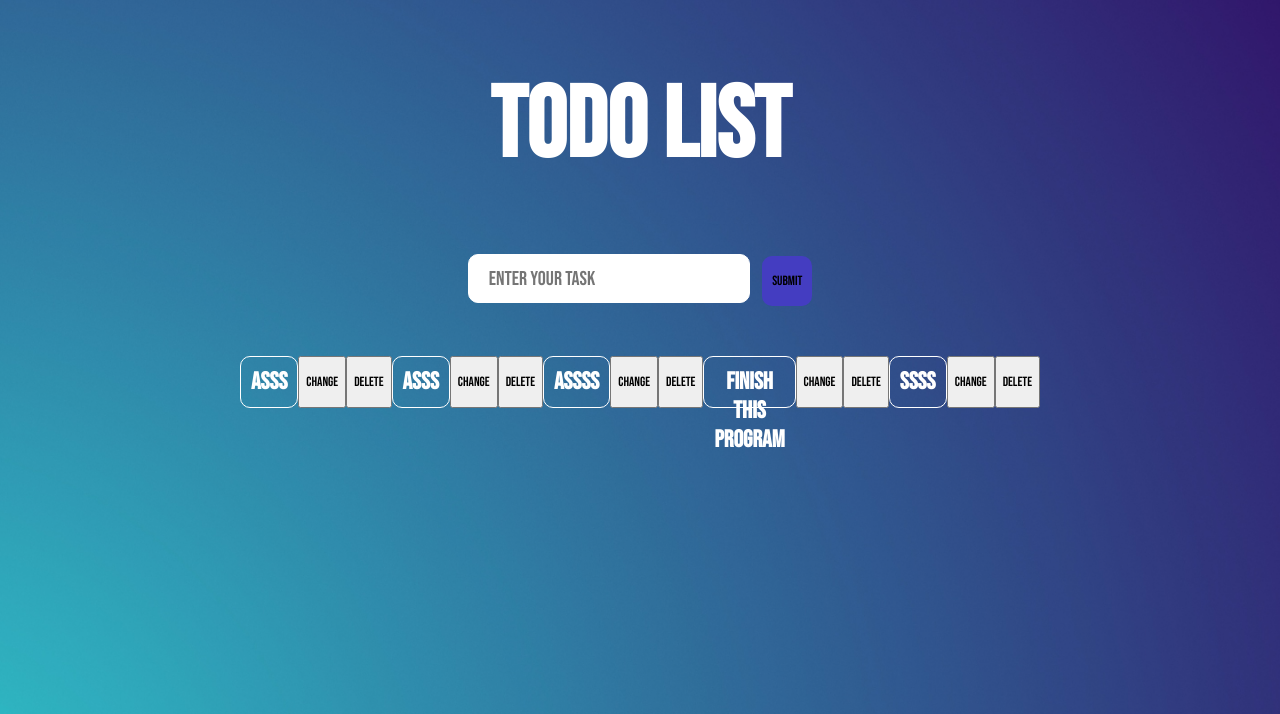
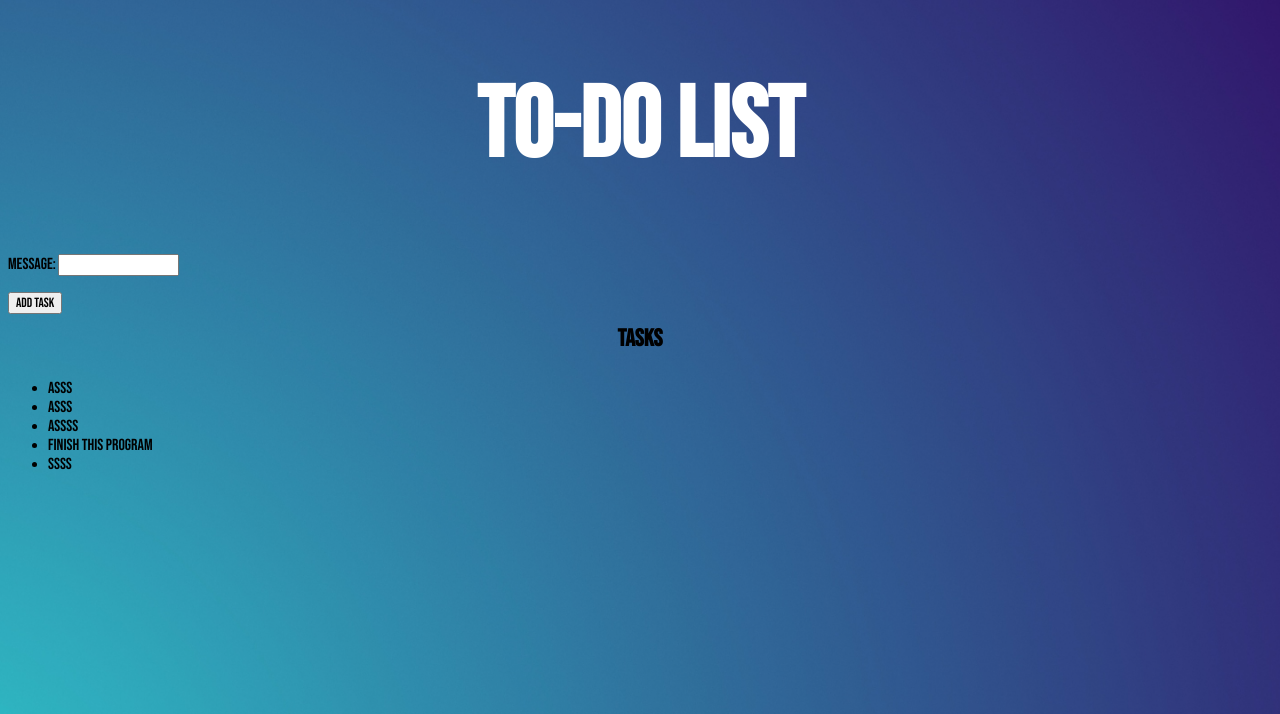
Before and after one commit to rahimov27/Django-todoapp, a Django app: page / in a window 1280 px wide. Shown: the top 714 px of the page. Run offline with Django 3.2, Linux system fonts and the light colour scheme; data comes from the database, SQL or seed files in the repository; both versions use the stored data as it was after the commit.

Commit message:
six update

```diff
--- a/todoapp/templates/index.html
+++ b/todoapp/templates/index.html
@@ -8,28 +8,22 @@
     <title>Document</title>
 </head>
 <body>
-    <div class="container">
-        <h1>todo list</h1>
-        <div class="second-block">
-            <form method="POST">
-                {% csrf_token %}
-                {{ form.as_p }}
-                <input class="task-input" placeholder="Enter your task" type="text">
-                <input class="plus-btn" placeholder="Submit" type="submit">
-            </form>
-            <!-- <input class="plus-btn" type="image" src="{% static 'images/Vector.png' %}" alt="">  -->
-        </div>
-        <div class="main">
-            <div class="block">
-                {% for data in dataset %}
-                <div class="task">
-                    <h2>{{ data.message }}</h1>
-                </div>
-                <button class="change-btn">Change</button>
-                <button>Delete</button>
-                {% endfor %}
-            </div>
-        </div>
-    </div>
+    {% block content %}
+    <h1>To-Do List</h1>
+    <form method="post">
+        {% csrf_token %}
+        {{ form.as_p }}
+        <button type="submit">Add Task</button>
+    </form>
+
+    <h2>Tasks</h2>
+    <ul>
+        {% for task in tasks %}
+            <li>{{ task.message }}</li>
+        {% empty %}
+            <li>No tasks yet.</li>
+        {% endfor %}
+    </ul>
+    {% endblock %}
 </body>
 </html>
--- a/todoapp/urls.py
+++ b/todoapp/urls.py
@@ -3,6 +3,5 @@ from django.urls import path, include
 from . import views
 
 urlpatterns = [
-    path("/", views.index, name="index"),
-    path("", views.list_view, name="list_view"),
+    path("", views.todo_view),
 ]
--- a/todoapp/views.py
+++ b/todoapp/views.py
@@ -1,27 +1,16 @@
-from django.shortcuts import render, HttpResponse
+from django.shortcuts import render
 from .models import MessageModel
 from .forms import MessageForm
 
 
-# Create your views here.
-def index(request):
-    return render(request, "index.html")
+def todo_view(request):
+    if request.method == "POST":
+        form = MessageForm(request.POST)
+        if form.is_valid():
+            form.save()
+    else:
+        form = MessageForm
 
+    tasks = MessageModel.objects.all().order_by()
 
-def create_view(request):
-    context = {}
-
-    form = MessageForm(request.POST or None)
-    if form.is_valid():
-        form.save()
-
-    context["form"] = form
-    return render(request, "index.html", context)
-
-
-def list_view(request):
-    context = {}
-
-    context["dataset"] = MessageModel.objects.all()
-
-    return render(request, "index.html", context)
+    return render(request, "index.html", {"form": form, "tasks": tasks})
```
Also changed, not shown: todoapp/static/style.css (+1 -12 lines), db.sqlite3, todoapp/migrations/0002_alter_messagemodel_options.py (added).
